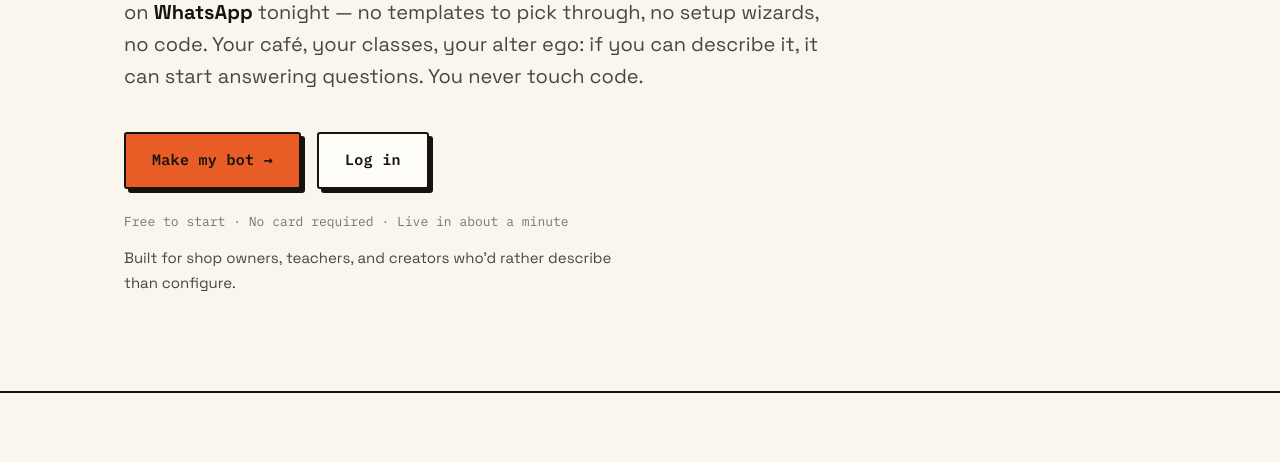
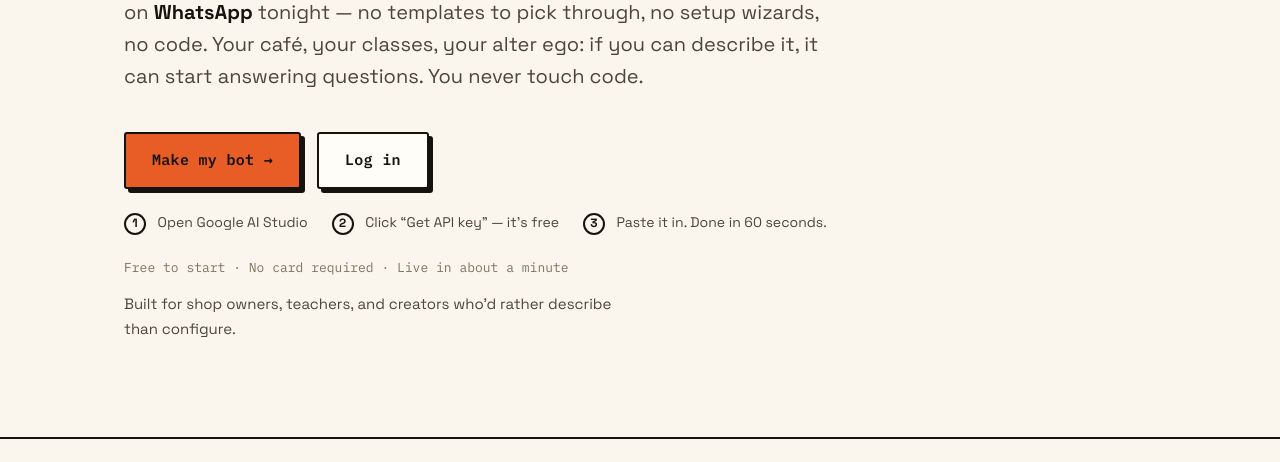
Before and after one commit to adityapratap0077-cloud/banaobot, a Flask app: page / in a window 1280 px wide. Shown: the part 495-957 px from the top of the page. Run offline with Flask 3, Linux system fonts and the light colour scheme; some libraries are stand-ins or nearby versions.

Commit message:
Landing: 3-step API key strip defuses the signup cliff

```diff
--- a/static/style.css
+++ b/static/style.css
@@ -315,6 +315,28 @@ button.btn { font: inherit; font-family: var(--font-mono); }
   color: var(--ink-soft);
   margin-top: 14px;
   max-width: 34em;
+}
+.key-steps {
+  display: flex;
+  flex-wrap: wrap;
+  gap: 10px 24px;
+  margin-top: 22px;
+}
+.key-steps span {
+  font-size: 14px;
+  color: var(--ink-soft);
+}
+.key-steps b {
+  display: inline-flex;
+  align-items: center;
+  justify-content: center;
+  width: 22px;
+  height: 22px;
+  border: 2px solid var(--ink);
+  border-radius: 50%;
+  font-size: 12px;
+  margin-right: 8px;
+  color: var(--ink);
 }
 
 /* Drop-cap style lede for editorial flavor */
--- a/templates/landing.html
+++ b/templates/landing.html
@@ -20,6 +20,11 @@
     <div class="hero-cta">
       <a class="btn btn-accent" href="/app/signup">Make my bot &rarr;</a>
       <a class="btn btn-paper" href="/app/login">Log in</a>
+    </div>
+    <div class="key-steps" aria-label="How to get your free API key">
+      <span><b>1</b> Open Google AI Studio</span>
+      <span><b>2</b> Click &ldquo;Get API key&rdquo; &mdash; it&rsquo;s free</span>
+      <span><b>3</b> Paste it in. Done in 60 seconds.</span>
     </div>
     <p class="hero-note">Free to start &middot; No card required &middot; Live in about a minute</p>
     <p class="hero-audience">Built for shop owners, teachers, and creators who&rsquo;d rather describe than configure.</p>
```
